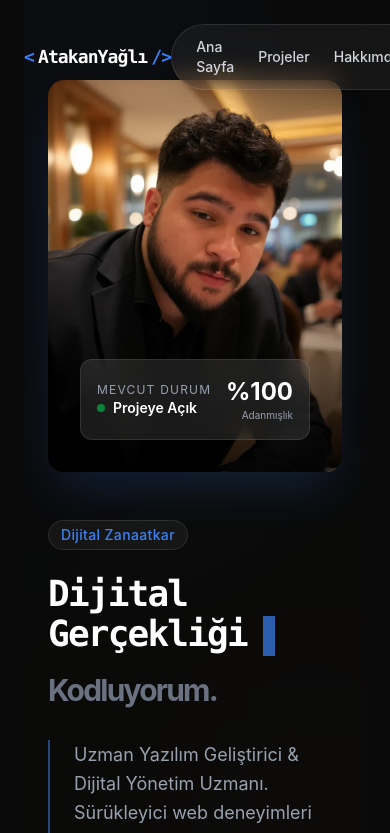
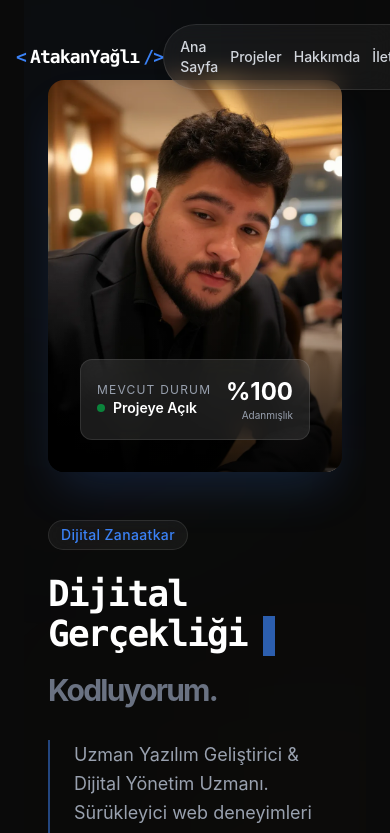
Before and after one commit to Rwin74/portfolio, a React (Vite) app: page / in a window 390 px wide. Shown: the top 833 px of the page. Built offline with nearby package versions, Linux system fonts and the light colour scheme.

Commit message:
fix: adjust navbar for better mobile responsiveness

```diff
--- a/src/components/Navbar.jsx
+++ b/src/components/Navbar.jsx
@@ -58,11 +58,11 @@ const Navbar = () => {
             }}
             animate={hidden ? "hidden" : "visible"}
             transition={{ duration: 0.35, ease: "easeInOut" }}
-            className="fixed top-0 left-0 right-0 z-50 flex justify-between items-center px-6 md:px-12 py-6 pointer-events-none"
+            className="fixed top-0 left-0 right-0 z-50 flex justify-between items-center px-4 md:px-12 py-6 pointer-events-none"
         >
             <BrandName />
 
-            <nav className="pointer-events-auto bg-white/5 border border-white/10 rounded-full px-6 py-3 flex gap-6 items-center shadow-lg backdrop-blur-md">
+            <nav className="pointer-events-auto bg-white/5 border border-white/10 rounded-full px-4 md:px-6 py-3 flex gap-3 md:gap-6 items-center shadow-lg backdrop-blur-md">
                 <a href="#hero" className="text-sm font-medium text-gray-300 hover:text-white transition-colors">Ana Sayfa</a>
                 <a href="#projects" className="text-sm font-medium text-gray-300 hover:text-white transition-colors">Projeler</a>
                 <a href="#about" className="text-sm font-medium text-gray-300 hover:text-white transition-colors">Hakkımda</a>
```
